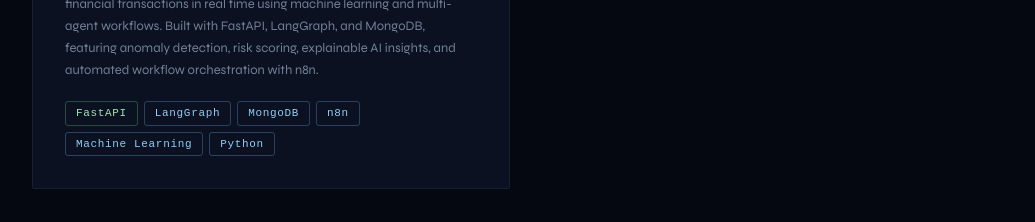
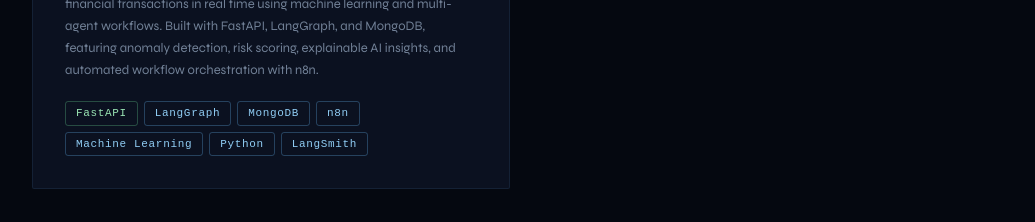
Before and after one commit to Ommdutta26/Portfolio, a Next.js app: page / in a window 1280 px wide. Shown: the part 1871-2093 px from the top of the page, without its empty margins (122-1157 px from the left). Built offline with nearby package versions, Linux system fonts and the light colour scheme; no server answers.

Commit message:
file updated

```diff
--- a/src/data/portfolio.ts
+++ b/src/data/portfolio.ts
@@ -78,7 +78,7 @@
     title: "Fraud Detection Agent",
     subtitle: "Multi-Agent Financial Risk System",
     desc: "AI-powered fraud detection system designed to identify suspicious financial transactions in real time using machine learning and multi-agent workflows. Built with FastAPI, LangGraph, and MongoDB, featuring anomaly detection, risk scoring, explainable AI insights, and automated workflow orchestration with n8n.",
-    tags: ["FastAPI", "LangGraph", "MongoDB", "n8n", "Machine Learning", "Python"],
+    tags: ["FastAPI", "LangGraph", "MongoDB", "n8n", "Machine Learning", "Python", "LangSmith"],
     tagColors: {
       FastAPI: "green",
       LangGraph: "purple",
```
